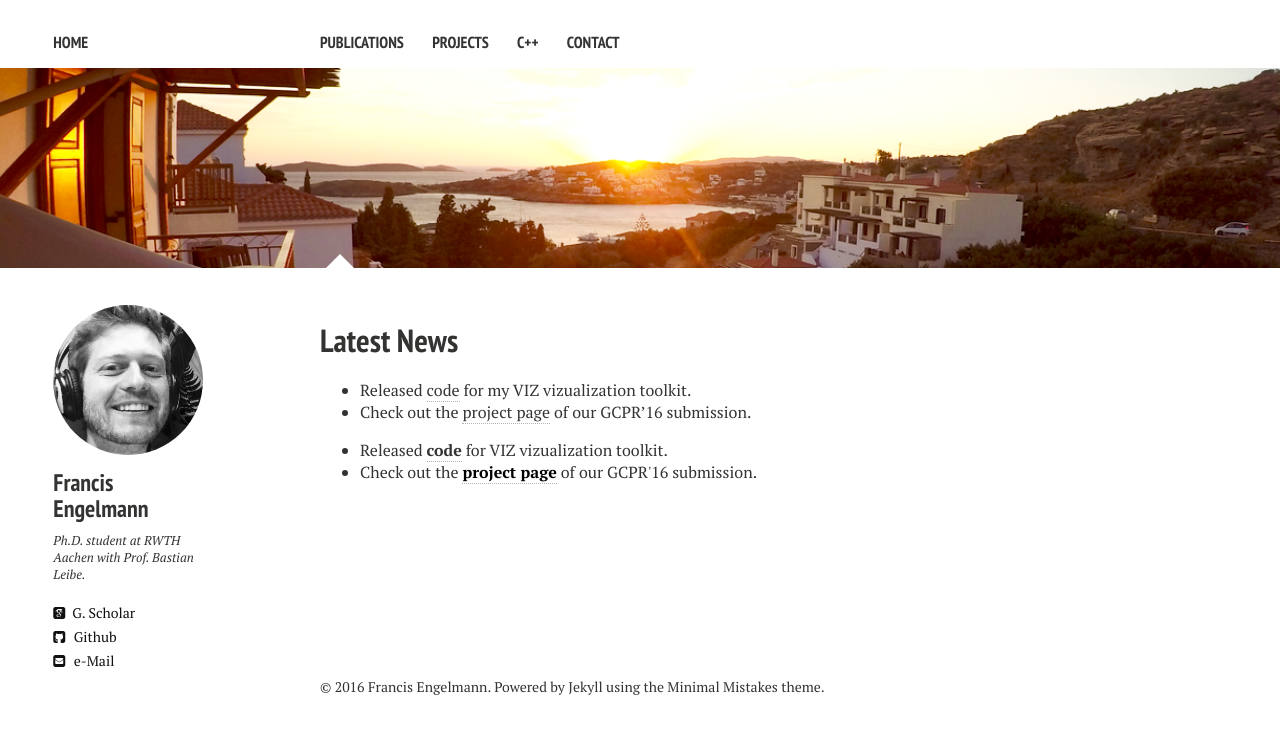
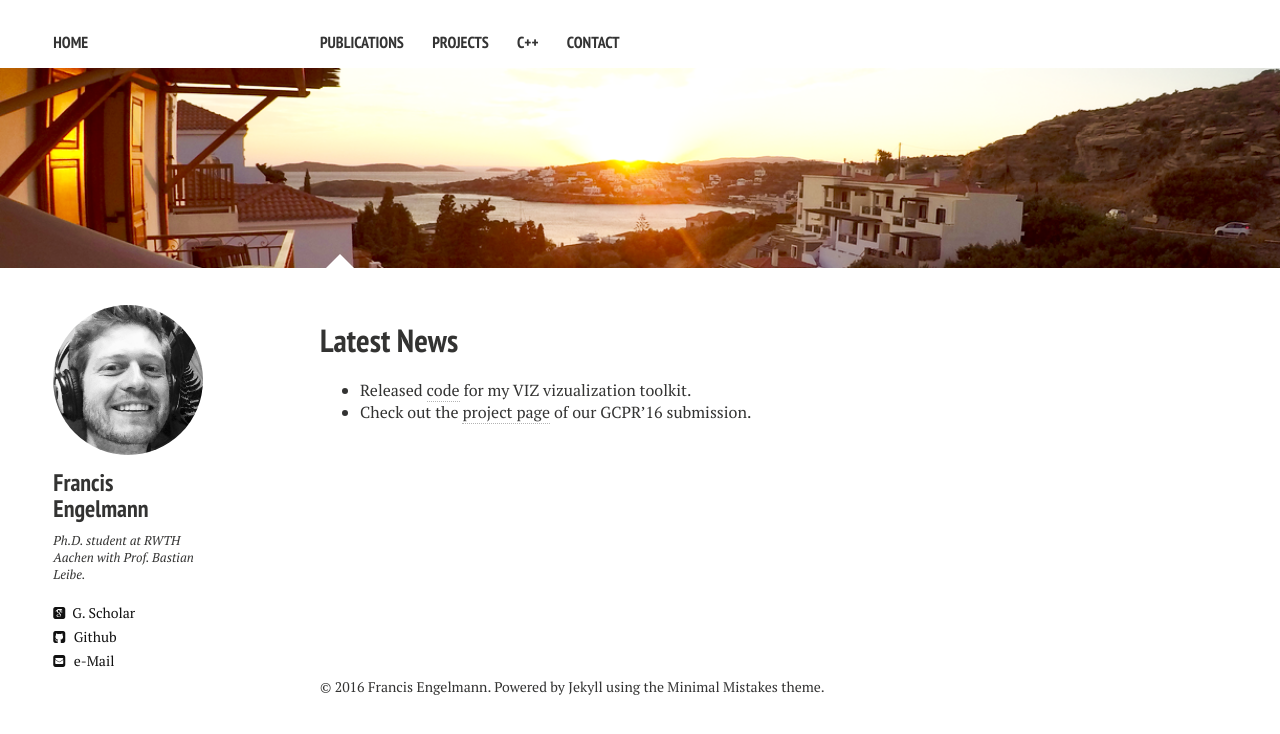
Before and after one commit to francisengelmann/francisengelmann.github.io, a Jekyll site: the page built from index.md, in a window 1280 px wide. Shown: the top 734 px of the page. Built offline with Jekyll 4.4.1, drawn with Linux system fonts in a browser that asks for light colours; nearby versions of some CDN libraries.

Commit message:
Update index.md

```diff
--- a/index.md
+++ b/index.md
@@ -9,9 +9,3 @@ image:
 
 * Released [code](https://github.com/francisengelmann/fast_voxel_traversal) for my VIZ vizualization toolkit.
 * Check out the [project page](http://www.vision.rwth-aachen.de/page/shape_priors) of our GCPR'16 submission.
-
-<ul>
-<li>Released <a href="project/"><strong>code</strong></a> for VIZ vizualization toolkit.</li>
-
-<li>Check out the <a href="http://www.vision.rwth-aachen.de/page/shape_priors"><font color="black"><strong>project page</strong></font></a> of our GCPR'16 submission.</li>
-</ul>
```
